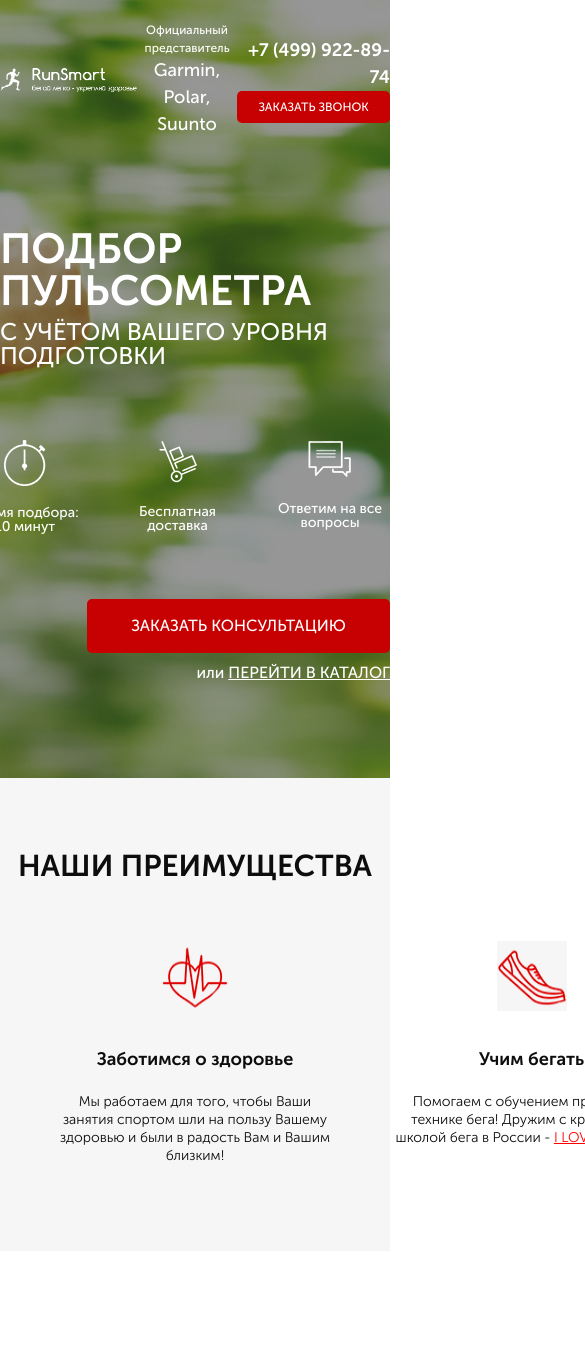
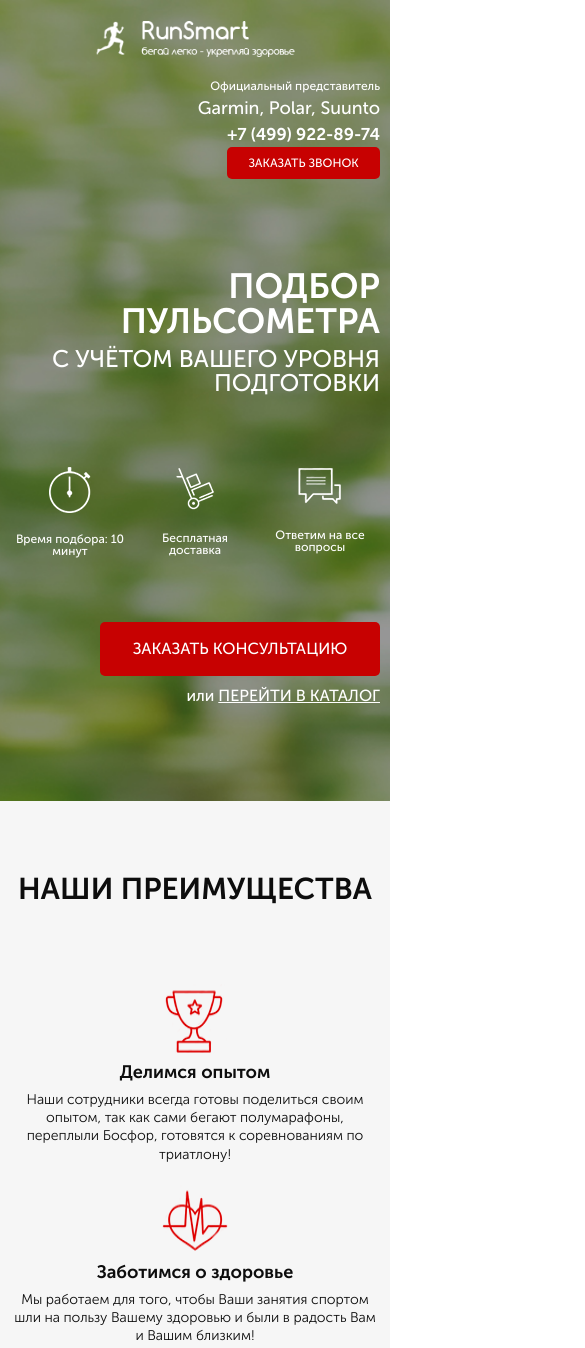
Before and after one commit to lorpottelija/pulse, a website: page src/index.html in a window 390 px wide. Shown: the top 1348 px of the page, 585 px wide, since content can reach past the window. Before the commit the page ends 1251 px from the top, so only its background shows below. Drawn offline with Linux system fonts and the light colour scheme; files whose address does not match are found by name.

Commit message:
third changes

```diff
--- /dev/null
+++ b/src/sass/base/_media.scss
@@ -0,0 +1,67 @@
+@media (max-width: 991px) {
+    .promo {
+        padding: 21px 10px 93px 10px;
+        background: url(../../img/bg.png) left (center/cover) no-repeat;
+    }
+}
+
+@media (max-width: 767px) {
+    .header {
+        &__phone {
+            font-size: 17px;
+        }
+    }
+}
+
+@media (max-width: 575px) {
+    .header {
+        display: block;
+        &__logo {
+            img {
+                display: block;
+                margin: 0 auto;
+                width: 200px;
+            }
+        }
+        &__official {
+            margin-top: 20px;
+            text-align: right;
+        }
+    }
+    .promo {
+        background: url(../../img/bg.png) right (center/cover) no-repeat;
+        &__header {
+            font-size: 35px;
+            text-align: right;
+        }
+        &__subheader {
+            text-align: right;
+        }
+        &__icons {
+            width: 100%;
+        }
+        &__icon {
+            font-size: 12px;
+        }
+    }
+    .button_main {
+        width: 280px;
+    }
+    .advantages {
+        padding: 73px 10px 65px 10px;
+        &__items {
+            display: block;
+            margin: 0 auto;
+        }
+        &__item {
+            width: 100%;
+            margin-top: 20px;
+            &__title {
+                margin-top: 5px;
+            }
+            &__text {
+                margin-top: 5px;
+            }
+        }
+    }
+}
--- a/src/sass/blocks/_advantages.scss
+++ b/src/sass/blocks/_advantages.scss
@@ -16,12 +16,12 @@
         margin-top: 60px;
     }
     &__items {
-        width: 950px;
+        width: 100%;
         display: flex;
         justify-content: space-between;
     }
     &__item {
-        max-width: 277px;
+        width: 277px;
         align-items: center;
         &__title {
             font-weight: 700;
--- a/src/sass/style.scss
+++ b/src/sass/style.scss
@@ -1,4 +1,5 @@
 @import 'base/variables';
+@import 'base/media';
 * {
     font-family: 'Museo Sans Cyrl', sans-serif;
 }
@@ -9,4 +10,8 @@
 @import 'blocks/promo';
 @import 'blocks/header';
 @import 'blocks/buttons';
-@import 'blocks/advantages'
+@import 'blocks/advantages';
+
+
+
+@import 'base/media';
```
Also changed, not shown: src/css/style.min.css, src/sass/style.css, src/sass/style.min.css, 2 other files.
